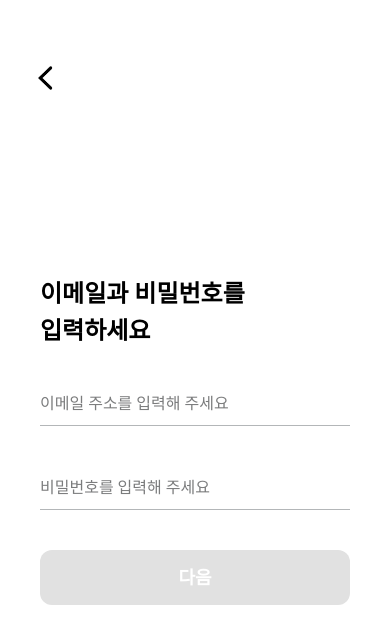
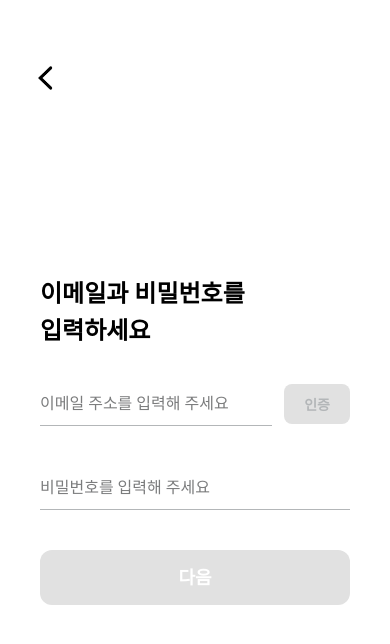
Before and after one commit to SmartHealthDog/frontend, a React Native app: screen /OrdinarySignup in a window 390 px wide. Shown: the top 644 px of the page. Built offline with nearby package versions, Linux system fonts and the light colour scheme.

Commit message:
feat: 이메일 인증 기능 구현

```diff
--- a/src/screens/OrdinarySignup.tsx
+++ b/src/screens/OrdinarySignup.tsx
@@ -7,9 +7,20 @@ import {
   SafeAreaView,
   TouchableOpacity,
   Image,
+  Alert,
+  ActivityIndicator,
+  Platform,
 } from 'react-native';
 import { NativeStackNavigationProp } from '@react-navigation/native-stack';
 import CustomButton from '../components/CustomButton';
+
+// 플랫폼별 API URL 설정
+const getApiBaseUrl = () => {
+  if (Platform.OS === 'android') {
+    return 'http://10.0.2.2:8080';
+  }
+  return 'http://localhost:8080';
+};
 
 type RootStackParamList = {
   Login: undefined;
@@ -32,6 +43,9 @@ const OrdinarySignup: React.FC<Props> = ({ navigation }) => {
   const [password, setPassword] = useState('');
   const [emailError, setEmailError] = useState('');
   const [passwordError, setPasswordError] = useState('');
+  const [showVerificationField, setShowVerificationField] = useState(false);
+  const [verificationCode, setVerificationCode] = useState('');
+  const [isLoading, setIsLoading] = useState(false);
 
   const validateEmail = (text: string) => {
     setEmail(text);
@@ -58,10 +72,68 @@ const OrdinarySignup: React.FC<Props> = ({ navigation }) => {
       return;
     }
 
-    if (text.length < 6 || text.length > 15) {
-      setPasswordError('잘못된 비밀번호 형식입니다.');
+    // 8-256자 검사
+    if (text.length < 8 || text.length > 256) {
+      setPasswordError('비밀번호는 8-256자여야 합니다.');
+      return;
+    }
+
+    // 영 대문자 포함 검사
+    if (!/[A-Z]/.test(text)) {
+      setPasswordError('비밀번호는 영 대문자를 포함해야 합니다.');
+      return;
+    }
+
+    // 영 소문자 포함 검사
+    if (!/[a-z]/.test(text)) {
+      setPasswordError('비밀번호는 영 소문자를 포함해야 합니다.');
+      return;
+    }
+
+    // 숫자 포함 검사
+    if (!/[0-9]/.test(text)) {
+      setPasswordError('비밀번호는 숫자를 포함해야 합니다.');
+      return;
+    }
+
+    // 특수문자 포함 검사
+    if (!/[!@#$%^&*()_+\-=\[\]{};':"\\|,.<>\/?]/.test(text)) {
+      setPasswordError('비밀번호는 특수문자를 포함해야 합니다.');
+      return;
+    }
+
+    setPasswordError('');
+  };
+
+  const handleVerification = async () => {
+    if (email !== '' && emailError === '') {
+      setIsLoading(true);
+
+      try {
+        const apiUrl = `${getApiBaseUrl()}/api/auth/register/send-email-verification`;
+        const response = await fetch(apiUrl, {
+          method: 'POST',
+          headers: {
+            'Content-Type': 'application/json',
+          },
+          body: JSON.stringify({
+            email: email,
+          }),
+        });
+
+        if (response.status === 201) {
+          setShowVerificationField(true);
+          Alert.alert('인증 코드 전송', '인증 코드가 이메일로 전송되었습니다.');
         } else {
-      setPasswordError('');
+          const errorData = await response.json().catch(() => ({}));
+          Alert.alert('오류', errorData.message || '인증 코드 전송에 실패했습니다.');
+        }
+      } catch (error) {
+        console.error('이메일 인증 요청 에러:', error);
+        Alert.alert('오류', '네트워크 오류가 발생했습니다. 다시 시도해 주세요.');
+      } finally {
+        setIsLoading(false);
+      }
     }
   };
 
@@ -69,7 +141,7 @@ const OrdinarySignup: React.FC<Props> = ({ navigation }) => {
     navigation.navigate('UserSignup');
   };
 
-  const isNextEnabled = email !== '' && password !== '' && emailError === '' && passwordError === '';
+  const isNextEnabled = email !== '' && password !== '' && emailError === '' && passwordError === '' && verificationCode !== '';
 
   return (
     <SafeAreaView style={styles.container}>
@@ -92,8 +164,9 @@ const OrdinarySignup: React.FC<Props> = ({ navigation }) => {
         </View>
 
         <View style={styles.inputContainer}>
+          <View style={styles.emailInputWrapper}>
             <TextInput
-            style={styles.input}
+              style={styles.emailInput}
               placeholder="이메일 주소를 입력해 주세요"
               placeholderTextColor="#7B7C7D"
               value={email}
@@ -102,10 +175,45 @@ const OrdinarySignup: React.FC<Props> = ({ navigation }) => {
               autoCapitalize="none"
               autoCorrect={false}
             />
+            <TouchableOpacity
+              style={[
+                styles.verificationButton,
+                (email === '' || emailError !== '' || isLoading) ? styles.verificationButtonDisabled : null
+              ]}
+              onPress={handleVerification}
+              disabled={email === '' || emailError !== '' || isLoading}
+            >
+              {isLoading ? (
+                <ActivityIndicator size="small" color="#FFFFFF" />
+              ) : (
+                <Text style={[
+                  styles.verificationButtonText,
+                  (email === '' || emailError !== '' || isLoading) ? styles.verificationButtonTextDisabled : null
+                ]}>
+                  인증
+                </Text>
+              )}
+            </TouchableOpacity>
+          </View>
           {emailError !== '' && (
             <Text style={styles.errorText}>{emailError}</Text>
           )}
         </View>
+
+        {showVerificationField && (
+          <View style={styles.inputContainer}>
+            <TextInput
+              style={styles.input}
+              placeholder="인증 코드를 입력해 주세요"
+              placeholderTextColor="#7B7C7D"
+              value={verificationCode}
+              onChangeText={setVerificationCode}
+              keyboardType="number-pad"
+              autoCapitalize="none"
+              autoCorrect={false}
+            />
+          </View>
+        )}
 
         <View style={styles.inputContainer}>
           <TextInput
@@ -185,6 +293,45 @@ const styles = StyleSheet.create({
     paddingHorizontal: 0,
     fontFamily: 'Pretendard-Medium',
   },
+  emailInputWrapper: {
+    flexDirection: 'row',
+    alignItems: 'center',
+    justifyContent: 'space-between',
+  },
+  emailInput: {
+    flex: 1,
+    height: 44,
+    fontSize: 16,
+    fontWeight: '500',
+    color: '#000000',
+    borderBottomWidth: 1,
+    borderBottomColor: '#B3B6B8',
+    paddingVertical: 10,
+    paddingHorizontal: 0,
+    fontFamily: 'Pretendard-Medium',
+    marginRight: 12,
+  },
+  verificationButton: {
+    backgroundColor: '#0081D5',
+    borderRadius: 8,
+    paddingVertical: 10,
+    paddingHorizontal: 20,
+    justifyContent: 'center',
+    alignItems: 'center',
+    height: 40,
+  },
+  verificationButtonDisabled: {
+    backgroundColor: '#E1E1E1',
+  },
+  verificationButtonText: {
+    color: '#FFFFFF',
+    fontSize: 14,
+    fontWeight: '600',
+    fontFamily: 'Pretendard-SemiBold',
+  },
+  verificationButtonTextDisabled: {
+    color: '#B3B6B8',
+  },
   errorText: {
     fontSize: 12,
     color: '#EF5F5F',
--- a/src/screens/UserSignup.tsx
+++ b/src/screens/UserSignup.tsx
@@ -119,8 +119,10 @@ const UserSignup: React.FC<Props> = ({ navigation }) => {
       return;
     }
 
-    if (text.length > 20) {
-      setNicknameError('닉네임은 20자를 초과할 수 없습니다.');
+    if (text.length < 3) {
+      setNicknameError('닉네임은 최소 3자 이상이어야 합니다.');
+    } else if (text.length > 128) {
+      setNicknameError('닉네임은 128자를 초과할 수 없습니다.');
     } else {
       setNicknameError('');
     }
@@ -180,7 +182,7 @@ const UserSignup: React.FC<Props> = ({ navigation }) => {
             placeholderTextColor="#7B7C7D"
             value={nickname}
             onChangeText={validateNickname}
-            maxLength={21}
+            maxLength={129}
             autoCapitalize="none"
             autoCorrect={false}
           />
```
Lines whose indentation alone changed are shown as unchanged.
